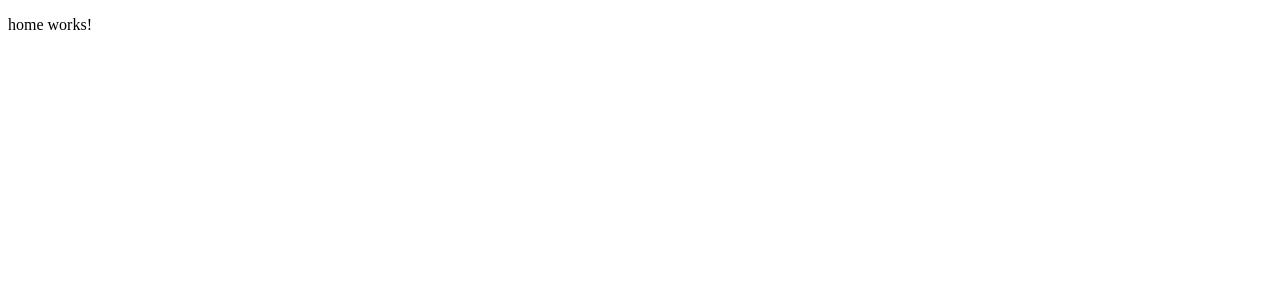
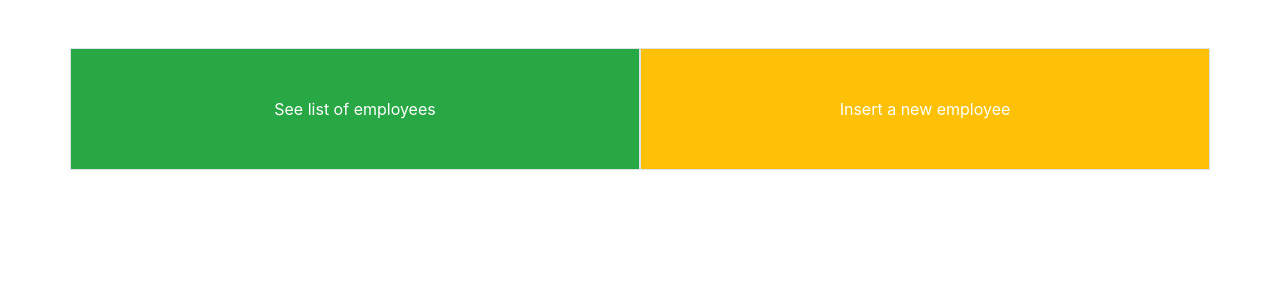
Before and after one commit to AlienX456/testbanco_local, an Angular app in the folder front_end/testangularbanco/: page / in a window 1280 px wide. Shown: the top 300 px of the page. Built offline with nearby package versions, Linux system fonts and the light colour scheme.

Commit message:
Home component done

```diff
--- a/front_end/testangularbanco/package.json
+++ b/front_end/testangularbanco/package.json
@@ -19,6 +19,7 @@
     "@angular/platform-browser": "~9.1.11",
     "@angular/platform-browser-dynamic": "~9.1.11",
     "@angular/router": "~9.1.11",
+    "bootstrap": "^4.5.0",
     "rxjs": "~6.5.4",
     "tslib": "^1.10.0",
     "zone.js": "~0.10.2"
--- a/front_end/testangularbanco/src/app/home/home.component.html
+++ b/front_end/testangularbanco/src/app/home/home.component.html
@@ -1 +1,10 @@
-<p>home works!</p>
+<div class="container pt-5">
+    <div class="row">
+        <a class="col-sm border pt-5 pb-5 text-center text-white bg-success" routerLink="/employee-list" routerLinkActive="active">
+            See list of employees
+        </a>
+      <a class="col-sm border pt-5 pb-5 text-center text-white bg-warning" routerLink="/employee" routerLinkActive="active">
+            Insert a new employee
+      </a>
+    </div>
+  </div>
--- a/front_end/testangularbanco/src/styles.css
+++ b/front_end/testangularbanco/src/styles.css
@@ -1 +1,2 @@
 /* You can add global styles to this file, and also import other style files */
+@import "~bootstrap/dist/css/bootstrap.css";
```
Also changed, not shown: 1 other file (tests, documents, lock files or other folders).
